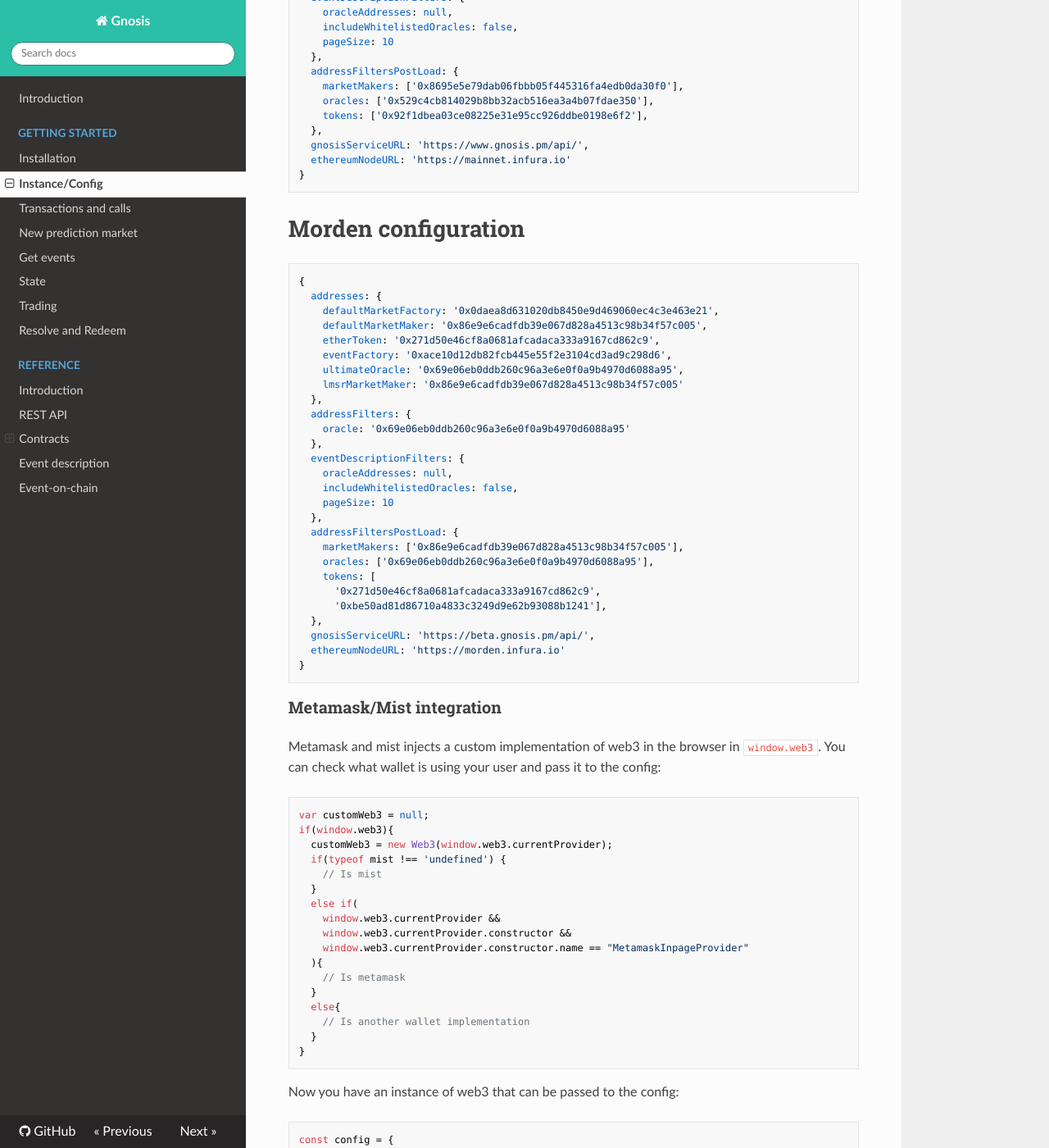
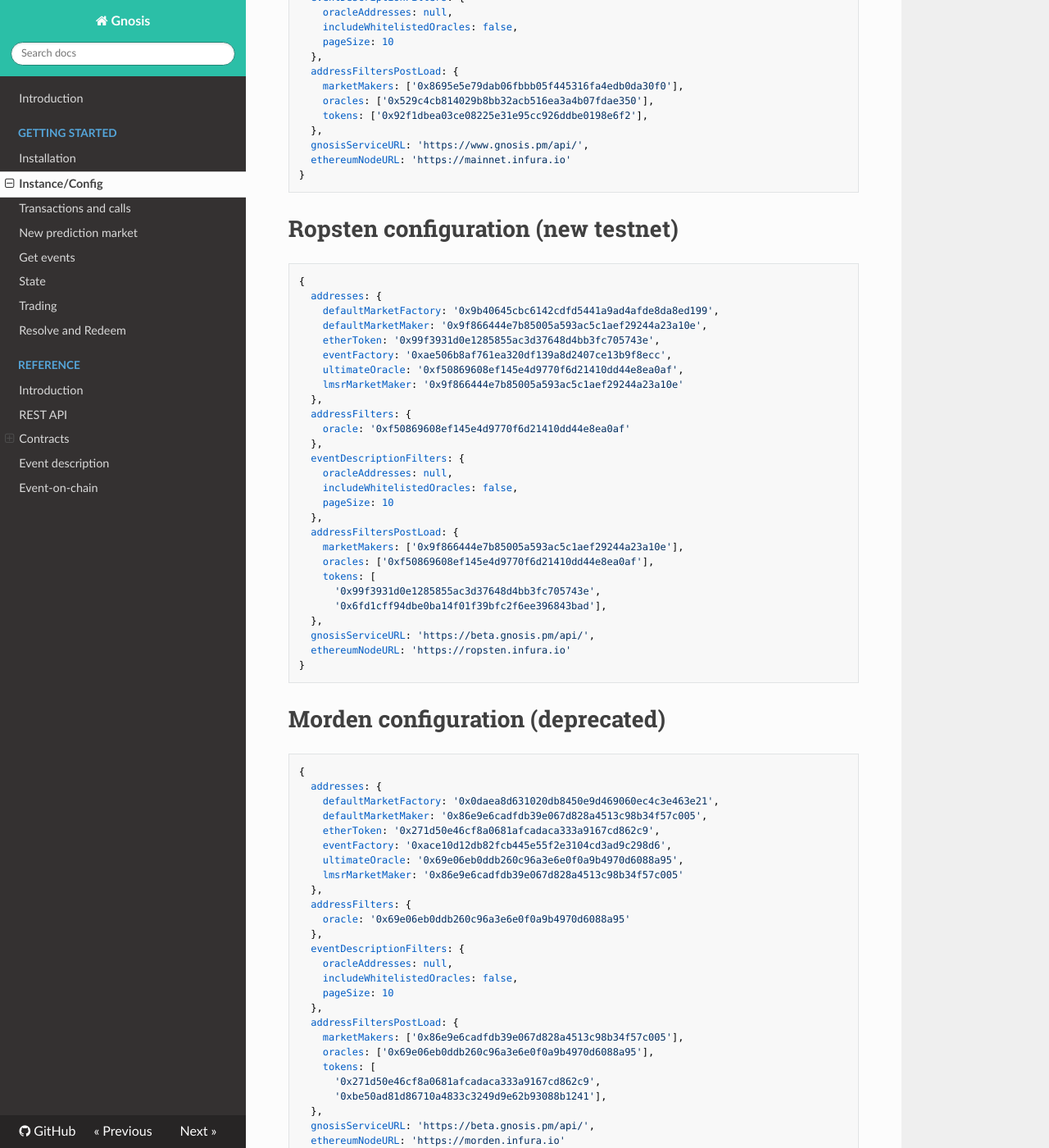
Before and after one commit to Consensys/gnosis-docs, an MkDocs documentation site: the page built from docs/getting-started/instance.md, in a window 1280 px wide and 1400 px high, scrolled down 1774 px. Shown: the whole window at 82% size. Built offline with MkDocs 1.6.1, drawn with Linux system fonts in a browser that asks for light colours; nearby versions of some CDN libraries; old or Windows-style settings are respelled for this version of MkDocs.

Commit message:
ropsten addresses

````diff
--- a/docs/getting-started/instance.md
+++ b/docs/getting-started/instance.md
@@ -99,8 +99,37 @@ gnosis.config.initialize(
   ethereumNodeURL: 'https://mainnet.infura.io'
 }
 ```
-
-# Morden configuration
+# Ropsten configuration (new testnet)
+```js
+{
+  addresses: {
+    defaultMarketFactory: '0x9b40645cbc6142cdfd5441a9ad4afde8da8ed199',
+    defaultMarketMaker: '0x9f866444e7b85005a593ac5c1aef29244a23a10e',
+    etherToken: '0x99f3931d0e1285855ac3d37648d4bb3fc705743e',
+    eventFactory: '0xae506b8af761ea320df139a8d2407ce13b9f8ecc',
+    ultimateOracle: '0xf50869608ef145e4d9770f6d21410dd44e8ea0af',
+    lmsrMarketMaker: '0x9f866444e7b85005a593ac5c1aef29244a23a10e'
+  },
+  addressFilters: {
+    oracle: '0xf50869608ef145e4d9770f6d21410dd44e8ea0af'
+  },
+  eventDescriptionFilters: {
+    oracleAddresses: null,
+    includeWhitelistedOracles: false,
+    pageSize: 10
+  },
+  addressFiltersPostLoad: {
+    marketMakers: ['0x9f866444e7b85005a593ac5c1aef29244a23a10e'],
+    oracles: ['0xf50869608ef145e4d9770f6d21410dd44e8ea0af'],
+    tokens: [
+      '0x99f3931d0e1285855ac3d37648d4bb3fc705743e',
+      '0x6fd1cff94dbe0ba14f01f39bfc2f6ee396843bad'],
+  },
+  gnosisServiceURL: 'https://beta.gnosis.pm/api/',
+  ethereumNodeURL: 'https://ropsten.infura.io'
+}
+```
+# Morden configuration (deprecated)
 ```js
 {
   addresses: {
````
